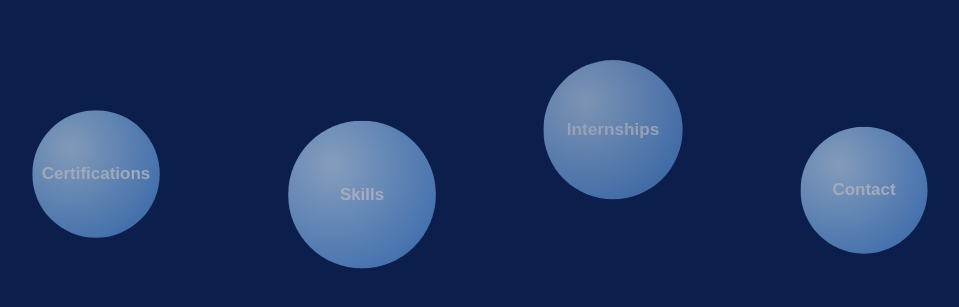
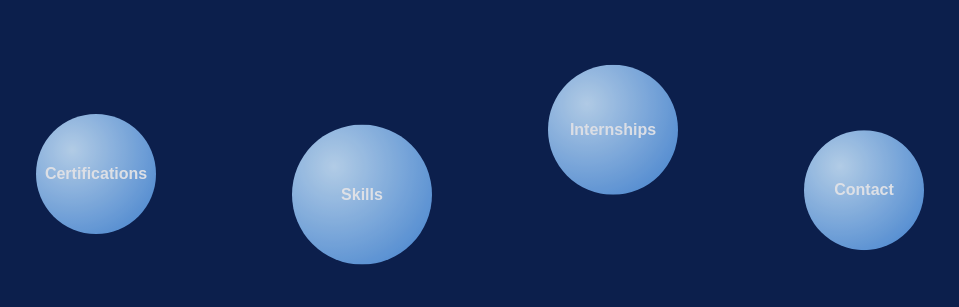
Before and after one commit to sathiya-shree/web, a plain HTML site: page details.html in a window 1280 px wide. Shown: the part 391-698 px from the top of the page, without its empty margins (156-1115 px from the left). Drawn offline with Linux system fonts and the light colour scheme.

Commit message:
Update details.html

```diff
--- a/details.html
+++ b/details.html
@@ -2,7 +2,7 @@
 <html lang="en">
 <head>
   <meta charset="UTF-8">
-  <title>Floating Title Bubbles</title>
+  <title>Title Bubbles</title>
   <style>
     body {
       margin: 0;
@@ -27,7 +27,12 @@
       animation: floatBubbles 15s infinite linear;
     }
 
-    /* Bubble Sizes and Animations */
+    .bubble span {
+      z-index: 1;
+      opacity: 1 !important;
+    }
+
+    /* Bubble Sizes and Positions */
     .bubble:nth-child(1) {
       left: 15%;
       width: 120px;
@@ -58,14 +63,14 @@
 
     @keyframes floatBubbles {
       0% {
-        transform: translateY(0) scale(1);
+        transform: translateY(0);
+        opacity: 0.9;
+      }
+      80% {
         opacity: 0.8;
       }
-      50% {
-        opacity: 0.5;
-      }
       100% {
-        transform: translateY(-110vh) scale(1.2);
+        transform: translateY(-110vh);
         opacity: 0;
       }
     }
@@ -73,10 +78,10 @@
 </head>
 <body>
 
-  <div class="bubble">Certifications</div>
-  <div class="bubble">Skills</div>
-  <div class="bubble">Internships</div>
-  <div class="bubble">Contact</div>
+  <div class="bubble"><span>Certifications</span></div>
+  <div class="bubble"><span>Skills</span></div>
+  <div class="bubble"><span>Internships</span></div>
+  <div class="bubble"><span>Contact</span></div>
 
 </body>
 </html>
```
